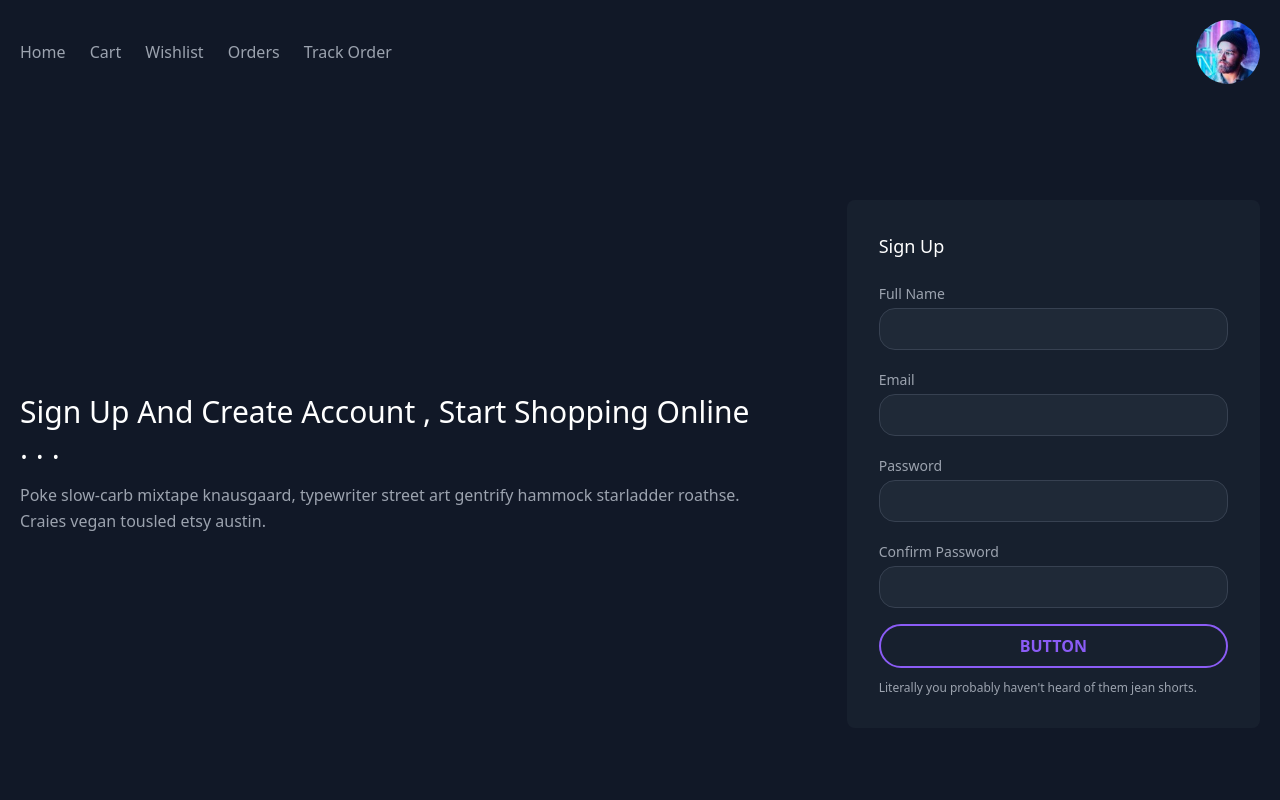
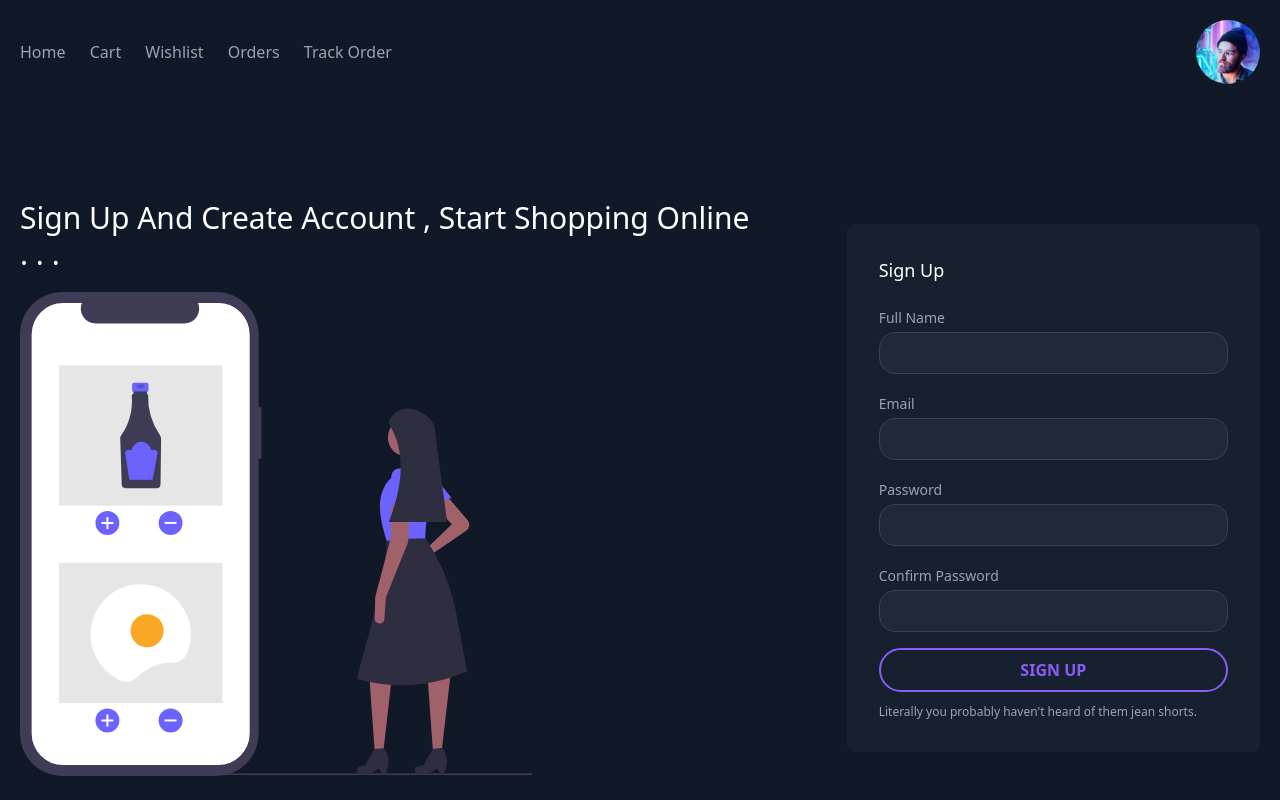
Before and after one commit to PraveenMalethia/basketiya-2, a Nuxt app: page /sign-up in a window 1280 px wide. Shown: the top 800 px of the page. Built offline with nearby package versions, Linux system fonts and the light colour scheme.

Commit message:
sign up finish

```diff
--- a/pages/sign-up.vue
+++ b/pages/sign-up.vue
@@ -6,10 +6,9 @@
           <h1 class="title-font font-medium text-3xl text-white">
             Sign Up And Create Account , Start Shopping Online  . . .
           </h1>
-          <p class="leading-relaxed mt-4">
-            Poke slow-carb mixtape knausgaard, typewriter street art gentrify
-            hammock starladder roathse. Craies vegan tousled etsy austin.
-          </p>
+          <div class="lg:max-w-lg lg:w-full md:w-2/2 w-5/6">
+            <img class="pa-5 mt-5 " src="/svg/hero2.svg" alt="">
+          </div>
         </div>
         <div
           class="
@@ -91,7 +90,7 @@
               px-8
             "
           >
-            Button
+            Sign Up
           </button>
           <p class="text-xs mt-3">
             Literally you probably haven't heard of them jean shorts.
```
